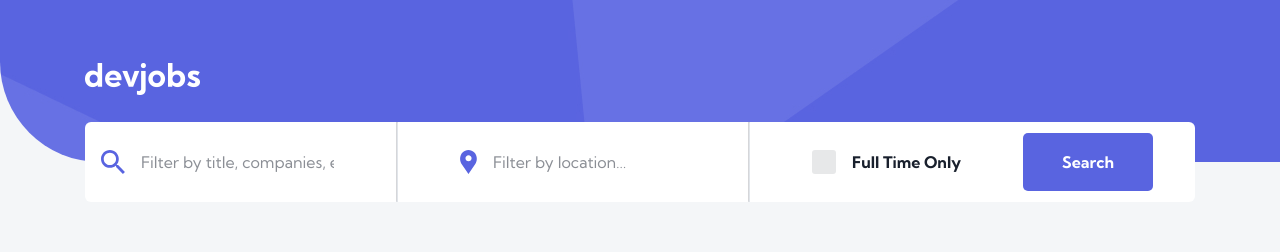
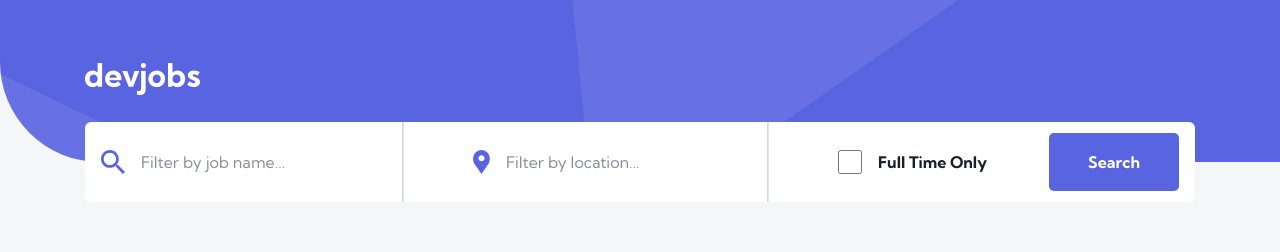
Before and after one commit to alexandrularion/learn-final-project, a React (Vite) app in the folder JavaScriptRO40/react-devjobs-app/: page / in a window 1280 px wide. Shown: the top 252 px of the page. Built offline with nearby package versions, Linux system fonts and the light colour scheme; no server answers; the database is empty.

Commit message:
Updated project for JavaScriptRO40

```diff
--- a/JavaScriptRO40/react-devjobs-app/src/common/components/button/button.jsx
+++ b/JavaScriptRO40/react-devjobs-app/src/common/components/button/button.jsx
@@ -1,7 +1,16 @@
 import Container from "./button.styled";
 
 const Button = (props) => {
-  return <Container variant={props.variant}>{props.children}</Container>;
+  return (
+    <Container
+      form={props.form}
+      type={props.type}
+      disabled={props.disabled}
+      variant={props.variant}
+    >
+      {props.children}
+    </Container>
+  );
 };
 
 export default Button;
--- a/JavaScriptRO40/react-devjobs-app/src/common/components/button/button.styled.jsx
+++ b/JavaScriptRO40/react-devjobs-app/src/common/components/button/button.styled.jsx
@@ -45,6 +45,10 @@ const Container = styled.button`
       }
     }};
   }
+  &:disabled {
+    opacity: 0.6;
+    cursor: not-allowed;
+  }
 `;
 
 export default Container;
--- a/JavaScriptRO40/react-devjobs-app/src/components/job-card/job-card.styled.jsx
+++ b/JavaScriptRO40/react-devjobs-app/src/components/job-card/job-card.styled.jsx
@@ -7,6 +7,7 @@ const Container = styled.div`
   background-color: var(--background-color-2);
   border-radius: 6px;
   gap: 20px;
+  cursor: pointer;
 
   .job_card__logo {
     width: 50px;
--- a/JavaScriptRO40/react-devjobs-app/src/components/search/search.jsx
+++ b/JavaScriptRO40/react-devjobs-app/src/components/search/search.jsx
@@ -2,29 +2,74 @@ import Container from "./search.styled";
 import Button from "../../common/components/button/button";
 import LocationSvg from "../../assets/location.svg?react";
 import SearchSvg from "../../assets/search.svg?react";
+import jobService from "../../server/job-service";
 
-const Search = () => {
+const Search = (props) => {
+  const { isLoading, setIsLoading, setJobs } = props;
+
+  const handleSubmit = async (event) => {
+    event.preventDefault();
+
+    setIsLoading(true);
+    const name = event.target[0].value;
+    const location = event.target[1].value;
+    const onlyFullTime = event.target[2].checked;
+
+    const filters = [];
+    // filter object: { field: "name", op: ">=", value: "software engineer" }
+
+    if (name.length) {
+      filters.push({
+        field: "name",
+        op: ">=",
+        value: name,
+      });
+    }
+    if (location.length) {
+      filters.push({
+        field: "location",
+        op: ">=",
+        value: location,
+      });
+    }
+    if (onlyFullTime) {
+      filters.push({
+        field: "type",
+        op: "==",
+        value: 0,
+      });
+    }
+
+    const data = await jobService.readByFilters(filters);
+    setJobs(data);
+    setIsLoading(false);
+  };
+
   return (
     <Container>
+      <form id="search_form" onSubmit={handleSubmit}>
         <div className="search__input search__input--1">
           <SearchSvg />
-        <input
-          type="text"
-          name="search"
-          placeholder="Filter by title, companies, expertise…"
-        />
+          <input type="text" name="search" placeholder="Filter by job name…" />
         </div>
         <hr className="search__hr" />
         <div className="search__input search__input--2">
           <LocationSvg />
-        <input type="text" name="location" placeholder="Filter by location…" />
+          <input
+            type="text"
+            name="location"
+            placeholder="Filter by location…"
+          />
         </div>
         <hr className="search__hr" />
         <div className="search__input search__input--3">
           <input type="checkbox" name="type" />
           <label htmlFor="type">Full Time Only</label>
         </div>
-      <Button>Search</Button>
+      </form>
+      <Button form="search_form" type="submit" disabled={isLoading}>
+        {isLoading ? "Loading..." : "Search"}
+      </Button>
     </Container>
   );
 };
--- a/JavaScriptRO40/react-devjobs-app/src/components/search/search.styled.jsx
+++ b/JavaScriptRO40/react-devjobs-app/src/components/search/search.styled.jsx
@@ -15,6 +15,13 @@ const Container = styled.div`
     border-color: var(--text-color);
     opacity: 0.2;
   }
+  #search_form {
+    display: flex;
+    align-items: center;
+    justify-content: space-between;
+    width: 100%;
+    height: 100%;
+
     .search__input {
       display: flex;
       align-items: center;
@@ -44,7 +51,6 @@ const Container = styled.div`
         height: 24px;
         background: var(--checkbox-background-color);
         border: none;
-      appearance: none;
         outline: none;
         border-radius: 3px;
       }
@@ -54,6 +60,7 @@ const Container = styled.div`
         color: var(--heading-color);
       }
     }
+  }
 `;
 
 export default Container;
--- a/JavaScriptRO40/react-devjobs-app/src/server/job-service.js
+++ b/JavaScriptRO40/react-devjobs-app/src/server/job-service.js
@@ -7,10 +7,13 @@ import {
   doc,
   query,
   where,
+  startAfter,
+  limit,
 } from "firebase/firestore";
 import { firestoreDatabase } from "./firebase";
 
 const collectionRef = collection(firestoreDatabase, "job");
+let lastDocument = null;
 
 const jobService = {
   create: async (payload) => {
@@ -21,20 +24,37 @@ const jobService = {
       console.error(`[ERROR-FIREBASE]: Create job, ${e}`);
     }
   },
-  readByFilters: async (filters = []) => {
+  readByFilters: async (filters = [], shouldLoadMore = false) => {
     try {
       const result = [];
 
-      const q = query(
+      let q = query(
         collectionRef,
-        ...filters.map((f) => where(f.field, f.op, f.value))
+        ...filters.map((f) => where(f.field, f.op, f.value)),
+        limit(6)
       );
 
+      if (shouldLoadMore && lastDocument) {
+        q = query(
+          collectionRef,
+          ...filters.map((f) => where(f.field, f.op, f.value)),
+          startAfter(lastDocument),
+          limit(6)
+        );
+      }
+
       const querySnapshot = await getDocs(q);
+
+      if (querySnapshot.docs.length === 0) {
+        console.warn("[WARNING-FIREBASE]: No more documents to load.");
+        return result;
+      }
 
       querySnapshot.forEach((document) => {
         result.push({ id: document.id, ...document.data() });
       });
+
+      lastDocument = querySnapshot.docs[querySnapshot.docs.length - 1];
 
       return result;
     } catch (e) {
```
Lines whose indentation alone changed are shown as unchanged.
